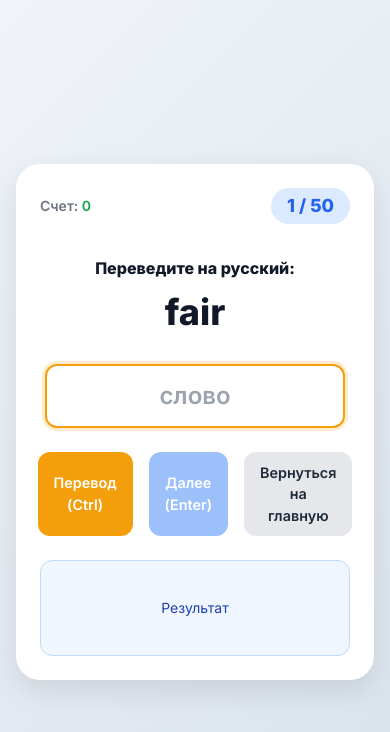
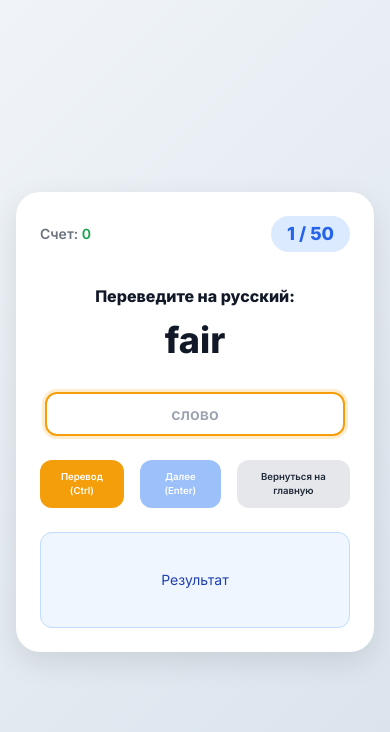
Before and after one commit to AnsatAE/eng-words.github.io, a plain HTML site: page index.html in a window 390 px wide. Both pictures are taken after a click on the button "Начать Тренировку". Drawn offline with nearby package versions, Linux system fonts and the light colour scheme.

Commit message:
Update index.html

```diff
--- a/index.html
+++ b/index.html
@@ -93,7 +93,7 @@
                 border-width: 2px;
             }
             .action-btn {
-                font-size: 0.9rem;
+                font-size: 0.6rem;
                 padding: 0.6rem 1rem;
             }
             #startBtn {
@@ -101,6 +101,11 @@
             }
             #prompt .text-muted {
                 font-size: 1rem;
+            }
+
+            #answerInput {
+                font-size: 1rem;
+                padding: 0.5rem 0.75rem;
             }
         }
     </style>
```
